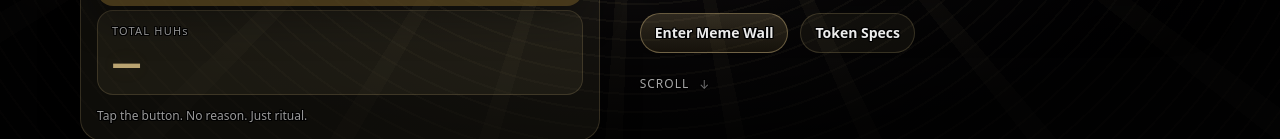
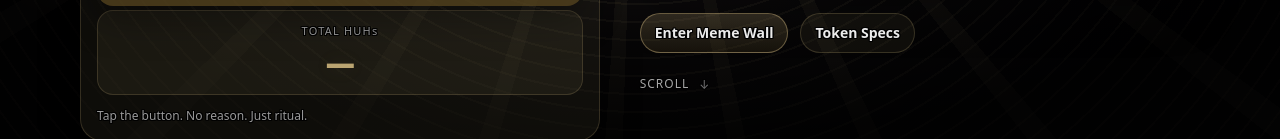
Before and after one commit to BlueSignal0116/huh-happy-site-v2, a website: page index.html in a window 1280 px wide. Shown: the part 661-800 px from the top of the page. Drawn offline with Linux system fonts and the light colour scheme; no server answers.

Commit message:
Huhカウント中央揃え

```diff
--- a/style.css
+++ b/style.css
@@ -680,3 +680,17 @@ main{ padding-top: 74px; }
     width: min(560px, 100%);
   }
 }
+
+/* TOTAL HUHs box: center the number */
+.huh-count{
+  display: flex;
+  flex-direction: column;   /* ラベル → 数字 */
+  align-items: center;      /* 横方向中央 */
+  justify-content: center;  /* 縦方向中央 */
+  text-align: center;
+}
+
+.huh-count__value{
+  width: 100%;
+  text-align: center;
+}
```
